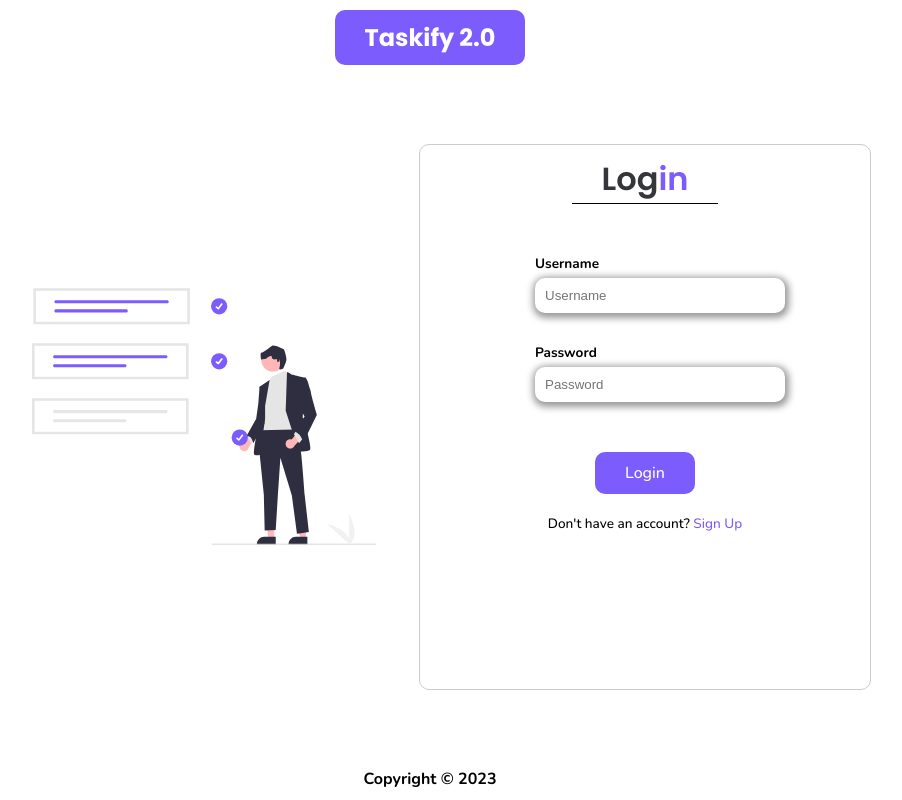
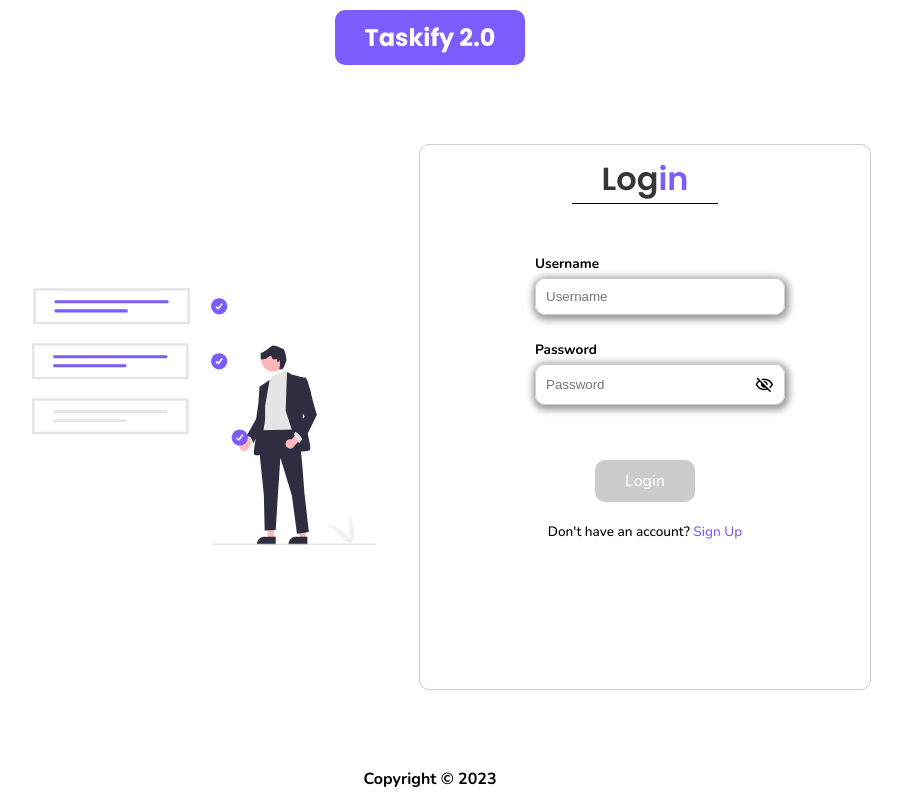
Before and after one commit to 01spidey/MERN-Todo-App, a React (Create React App) app in the folder my_react_app/: page / in a window 1280 px wide. Shown: the whole page, without its empty margins (210-1112 px from the left). Built offline with nearby package versions, Linux system fonts and the light colour scheme.

Commit message:
Working on Auth forms!!

```diff
--- a/my_react_app/src/components/Auth.js
+++ b/my_react_app/src/components/Auth.js
@@ -1,40 +1,128 @@
-import React, { useState } from 'react'
+import React, { useEffect, useState } from 'react'
 import '../styles/Auth.scss'
-import loginImg from  '../assets/loginImg.jpg'
 import tasks from '../assets/tasks.svg'
 
 const Auth = () => {
   const [isLogin, setIsLogin] = useState(true)
-  const [username, setUsername] = useState('')
-  const [password, setPassword] = useState('')
-  const [confirmPassword, setConfirmPassword] = useState('')
+  const [showPassword, setShowPassword] = useState(false)
+  const usernameRegex = new RegExp(/^[a-zA-Z0-9_]{4,20}$/)
+  const passwordRegex = new RegExp(/^(?=.*[a-z])(?=.*[A-Z])(?=.*\d)(?=.*[#$@!%&*?])[A-Za-z\d#$@!%&*?]{8,20}$/)
+  const [isFocused, setIsFocused] = useState('');
 
-  const handleUsername = (event, type)=>{
+  const [formData, setFormData] = useState({
+    username:'',
+    password:'',
+    confirmPassword:''
+  })
+
+  const [errorData, setErrorData] = useState({
+    username:'',
+    password:'',
+    confirmPassword:'',
+  })
+
+  const [isValid, setisValid] = useState(false)
+
+  const isValidForm = ()=>{
+    let [username, pass, repass] = [formData.username,formData.password,formData.confirmPassword]
+    let [usernameError, passError, repassError] = [errorData.username,errorData.password,errorData.confirmPassword]
+
+
+    if(username.length>0 && pass.length>0 && usernameError.length===0 && passError.length===0){
+      if(!isLogin){
+        if(repass.length>0 && repassError.length===0){
+          setisValid(true)
+        }else setisValid(false)
+      }else{
+        setisValid(true)
+        console.log(username, pass, repass)
+      }
+    }else setisValid(false)
+
 
   }
 
+  useEffect(() => {
+    isValidForm();
+  }, [formData, errorData]);
+
   const changePage = () => {
-    setIsLogin(!isLogin)
-    setUsername('')
-    setPassword('')
-    setConfirmPassword('')
-  }
+    setIsLogin(!isLogin);
+
+    setFormData({
+      username:'',
+      password:'',
+      confirmPassword:''
+    })
+    setErrorData({
+      username:'',
+      password:'',
+      confirmPassword:'',
+    })
+
+    setisValid(false)
+    setIsFocused('')
+    setShowPassword(false)
+
+    let [loginUsername, loginPassword] = [document.getElementById('login-username'), document.getElementById('login-password')]
+    let [signupUsername, signupPassword, signupConfirmPassword] = [document.getElementById('signup-username'), document.getElementById('signup-password'), document.getElementById('signup-confirmPassword')]
+
+    if(isLogin){
+      loginUsername.value = ''
+      loginPassword.value = ''
+    }
+    else{
+      signupUsername.value = ''
+      signupPassword.value = ''
+      signupConfirmPassword.value = ''
+    }
+
+
+  };
 
   const handleFormChange = (event, type)=>{
     let value = event.target.value
-    console.log(value)
 
     switch(type){
       case 'username':
-        setUsername(value)
+        if(usernameRegex.test(value)){
+          setFormData( {...formData,username:value} )
+          setErrorData( {...errorData,username:''} )
+        }
+        else setErrorData({...errorData,username:'Username not Valid!!'});
         break
+
       case 'password':
-        setPassword(value)
+        if(passwordRegex.test(value)){
+          setFormData( {...formData,password:value} )
+          setErrorData( {...errorData,password:''} )
+        }
+        else setErrorData({...errorData,password:'Password not Valid!!'});
         break
+
       case 'confirmPassword':
-        setConfirmPassword(value)
+        if(!isLogin){
+          // console.log(value, formData.password)
+          if(value===formData.password){
+            setFormData( {...formData,confirmPassword:value} )
+            setErrorData( {...errorData,confirmPassword:''} )
+
+          }
+          else setErrorData({...errorData,confirmPassword:'Password doesn\'t match!!'})
+        }
+        break
+
+      default:
         break
     }
+  }
+
+  const proceedLogin = ()=>{
+    console.log(formData.username, formData.password)
+  }
+
+  const proceedSignup = ()=>{
+    console.log(formData.username, formData.password, formData.confirmPassword)
   }
 
   return (
@@ -50,18 +138,58 @@ const Auth = () => {
                 <div className="form-box">
 
                   <div className="form-field">
+
                     <p className="name">Username</p>
-                    <input type="text" placeholder="Username" onChange={(event)=>{handleFormChange(event, 'username')}}/>
+                    <div className="input"
+                      style={{
+                        border: isFocused==='username' ? '2px solid #7c5cfc' : '1px solid #ccc',
+                      }}
+                    >
+                      <input
+                        id='login-username'
+                        type="text"
+                        placeholder="Username"
+                        onChange={(event)=>{handleFormChange(event, 'username')}}
+                        onFocus={()=>{setIsFocused('username')}}
+                        onBlur={()=>{setIsFocused(false)}}
+                        />
+                    </div>
+                    <p className="error">{errorData.username}</p>
                   </div>
 
                   <div className="form-field">
                     <p className="name">Password</p>
-                    <input type="password" placeholder="Password" onChange={(event)=>{handleFormChange(event, 'password')}}/>
+                    <div className="input"
+                    style={
+                      {
+                        border: isFocused==='password' ? '2px solid #7c5cfc' : '1px solid #ccc',
+                      }
+                    }>
+                      <input
+                        id='login-password'
+                        type={showPassword?"text":"password"}
+                        placeholder="Password"
+                        onChange={(event)=>{handleFormChange(event, 'password')}}
+                        onFocus={()=>{setIsFocused('password')}}
+                        onBlur={()=>{setIsFocused(false)}}/>
+                      {
+                        showPassword?
+                          <span className="material-symbols-outlined" onClick={()=>{setShowPassword(!showPassword)}}>visibility</span>
+                        : <span className="material-symbols-outlined" onClick={()=>{setShowPassword(!showPassword)}}>visibility_off</span>
+
+                      }
+                    </div>
+                    <p className="error">{errorData.password}</p>
                   </div>
 
                 </div>
                 <div className="btm-box">
-                  <button className="btn">Login</button>
+                  <button className="btn"
+                    onClick={proceedLogin}
+                    style={{
+                      backgroundColor: isValid ? '#7c5cfc' : '#ccc',
+                    }}
+                  >Login</button>
                   <p className="text">Don't have an account? <span onClick={changePage}>Sign Up</span></p>
                 </div>
               </div>
@@ -74,22 +202,76 @@ const Auth = () => {
                     marginBottom: '0px'
                   }}>
                     <p className="name">Username</p>
-                    <input type="text" placeholder="Username" onChange={(event)=>handleFormChange(event, 'username')}/>
+                    <div className="input"
+                      style={
+                        {
+                          border: isFocused==='username' ? '2px solid #7c5cfc' : '1px solid #ccc',
+                        }
+                      }
+                    >
+                      <input
+                        id='signup-username'
+                        type="text"
+                        placeholder="Username"
+                        onChange={(event)=>handleFormChange(event, 'username')}
+                        onFocus={()=>{setIsFocused('username')}}
+                        onBlur={()=>{setIsFocused('')}}/>
+                    </div>
+                    <p className="error">{errorData.username}</p>
                   </div>
 
                   <div className="form-field">
                     <p className="name">Password</p>
-                    <input type="password" placeholder="Password" onChange={(event)=>{handleFormChange(event, 'password')}}/>
+                    <div className="input" style={
+                      {
+                        border: isFocused==='password' ? '2px solid #7c5cfc' : '1px solid #ccc',
+                      }
+                    }>
+                      <input
+                        id='signup-password'
+                        type={showPassword?"text":"password"}
+                        placeholder="Password"
+                        onChange={(event)=>{handleFormChange(event, 'password')}}
+                        onFocus={()=>{setIsFocused('password')}}
+                        onBlur={()=>{setIsFocused(false)}}
+                      />
+                      {
+                        showPassword?
+                          <span tabIndex={1} className="material-symbols-outlined" onClick={()=>{setShowPassword(!showPassword)}}>visibility</span>
+                        : <span tabIndex={1} className="material-symbols-outlined" onClick={()=>{setShowPassword(!showPassword)}}>visibility_off</span>
+
+                      }
+                    </div>
+                    <p className="error">{errorData.password}</p>
                   </div>
 
                   <div className="form-field">
                     <p className="name">Confirm Password</p>
-                    <input type="text" placeholder="Confirm Password" onChange={(event)=>{handleFormChange(event, 'confirmPassword')}}/>
+                    <div className="input" style={
+                      {
+                        border: isFocused==='confirmPassword' ? '2px solid #7c5cfc' : '1px solid #ccc',
+                      }
+                    }>
+                      <input
+                        type="text"
+                        id='signup-confirmPassword'
+                        placeholder="Confirm Password"
+                        onChange={(event)=>{handleFormChange(event, 'confirmPassword')}}
+                        onFocus={()=>{setIsFocused('confirmPassword')}}
+                        onBlur={()=>{setIsFocused(false)}}
+                        />
+                    </div>
+                    <p className="error">{errorData.confirmPassword}</p>
                   </div>
 
                 </div>
                 <div className="btm-box">
-                  <button className="btn">Sign Up</button>
+                  <button className="btn"
+                    onClick={proceedSignup}
+                    style={{
+                      backgroundColor: isValid ? '#7c5cfc' : '#ccc',
+                    }}
+                  >Sign Up</button>
                   <p className="text">Already have an account? <span onClick={changePage}>login</span></p>
                 </div>
               </div>
--- a/my_react_app/src/styles/Auth.scss
+++ b/my_react_app/src/styles/Auth.scss
@@ -60,7 +60,7 @@
             .form-box{
                 display: flex;
                 flex-direction: column;
-                gap: 30px;
+                gap: 20px;
                 padding-left: 30px;
                 align-items: center;
 
@@ -73,18 +73,31 @@
                         font-size: .85rem;
                         font-weight: bold;
                     }
-                    input{
-                        border: none;
-                        outline: none;
+                    .error{
+                        color: red;
+                        font-size: .85rem;
+                        font-weight: 100;
+                    }
+                    .input{
                         padding: 10px;
                         border-radius: 10px;
+                        border: 1px solid #ccc;
                         width: 250px;
                         box-shadow: 1px 2px 7px 3px rgba(0,0,0,0.4);
-
+                        display: flex;
+                        align-items: center;
+                        justify-content: space-between;
+                        input{
+                            border: none;
+                            outline: none;
+                            flex: 1;
+                        }
+                        span{
+                            cursor: pointer;
+                            font-size: 1.2rem;
+                        }
                         &:focus{
-                            // box-shadow: inset 1px 2px 7px 3px #7c5cfc;
-                            // border: 1px solid #7c5cfc;
-                            outline: 2px solid #7c5cfc;
+                            border: 1px solid #7c5cfc;
                         }
                     }
                 }
```
Also changed, not shown: 2 other files (tests, documents, lock files or other folders).
